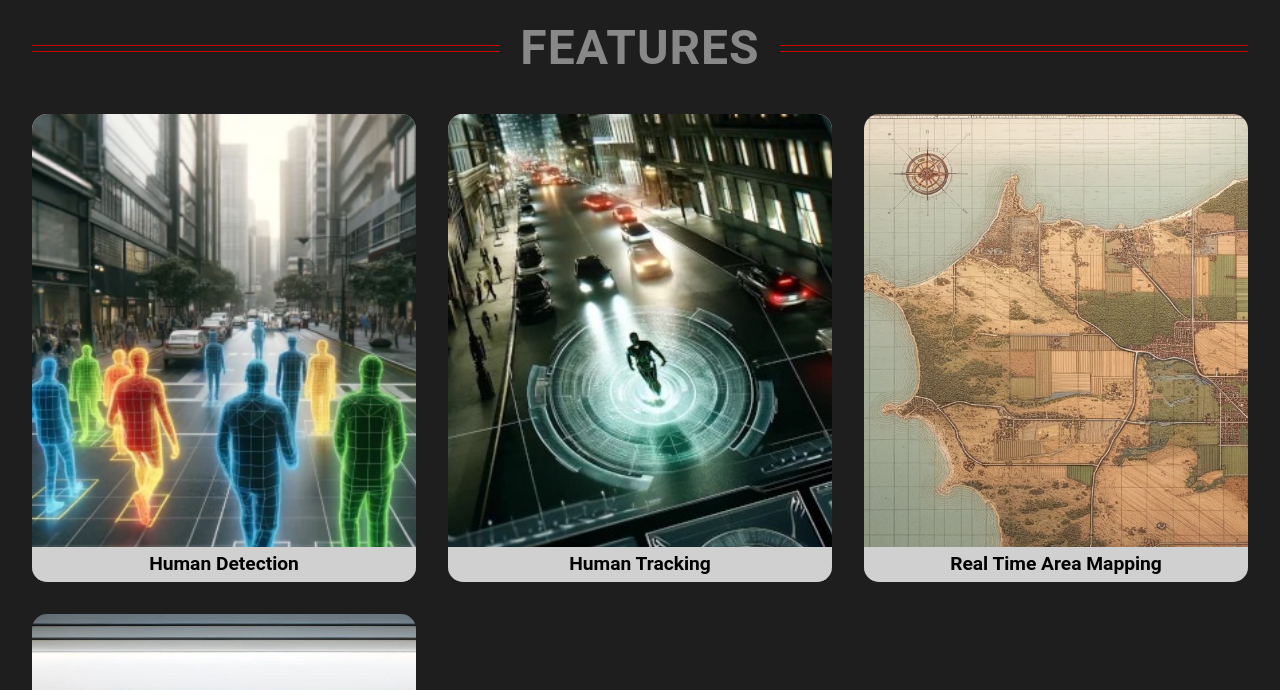
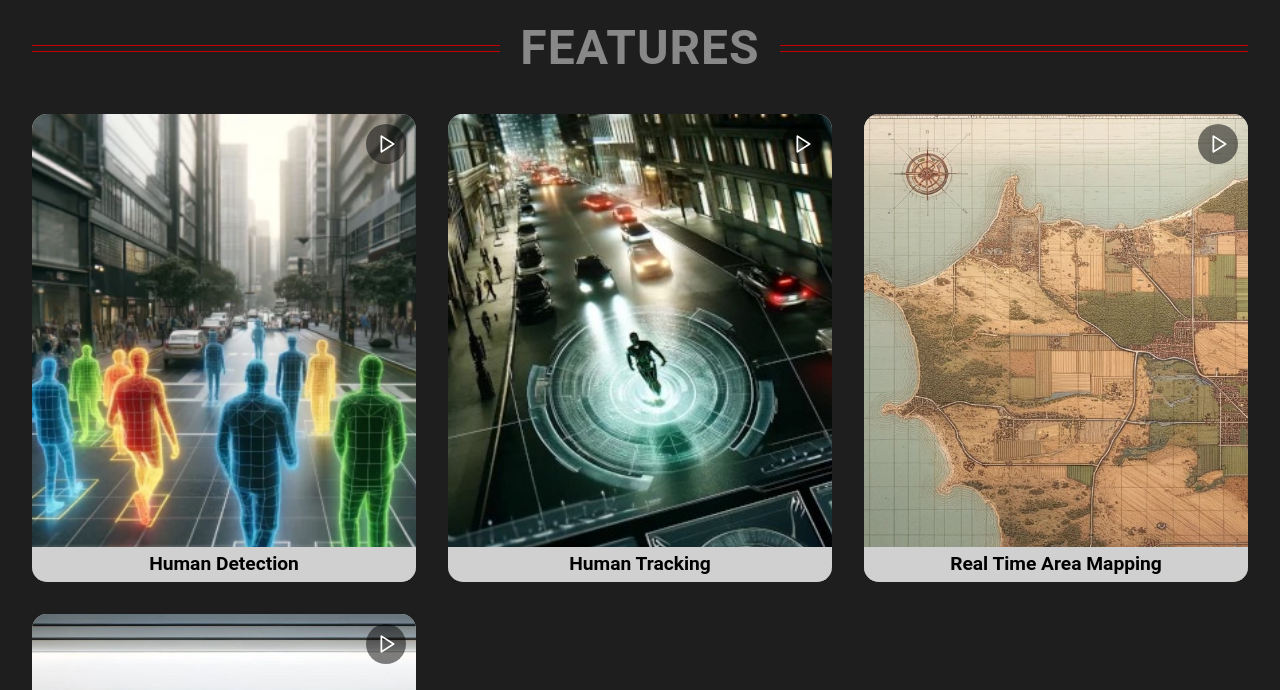
Before and after one commit to serhatandic/robodetection-web, a plain HTML site: page index.html in a window 1280 px wide. Shown: the part 920-1610 px from the top of the page. Drawn offline with nearby package versions, Linux system fonts and the light colour scheme.

Commit message:
add video icon, update on stylings of tech stack symbols

```diff
--- a/index.html
+++ b/index.html
@@ -42,6 +42,11 @@
                     </div>
                     <div class="feature-content">
                         <p>RoboDetect receives real-time video streams from the robot, processes them using the YOLO object detection algorithm, and outputs video streams with humans highlighted by bounding boxes. This allows operators to identify and track individuals within the robot’s field of vision effectively.</p>
+                        <div class="video-icon-container">
+                            <svg class="video-icon" xmlns="http://www.w3.org/2000/svg" viewBox="0 0 24 24" fill="none" stroke="currentColor" stroke-width="2" stroke-linecap="round" stroke-linejoin="round">
+                                <polygon points="5 3 19 12 5 21 5 3"></polygon>
+                            </svg>
+                        </div>
                         <h3>Human Detection</h3>
                     </div>
                     <div id="modal1" class="modal">
@@ -63,6 +68,11 @@
                     </div>
                     <div class="feature-content">
                         <p>Operators can select a target individual with a simple mouse click within the Web UI. The system then autonomously directs the robot to follow the selected individual, streamlining tracking in complex environments like debris fields or caves.</p>
+                        <div class="video-icon-container">
+                            <svg class="video-icon" xmlns="http://www.w3.org/2000/svg" viewBox="0 0 24 24" fill="none" stroke="currentColor" stroke-width="2" stroke-linecap="round" stroke-linejoin="round">
+                                <polygon points="5 3 19 12 5 21 5 3"></polygon>
+                            </svg>
+                        </div>
                         <h3>Human Tracking</h3>
                     </div>
                     <div id="modal2" class="modal">
@@ -84,6 +94,11 @@
                     </div>
                     <div class="feature-content">
                         <p>RoboDetect employs advanced sensors to generate real-time 2D occupancy grid maps, providing essential data for pre-mission planning. These maps are crucial for strategic deployment in uncharted or dangerous areas.</p>
+                        <div class="video-icon-container">
+                            <svg class="video-icon" xmlns="http://www.w3.org/2000/svg" viewBox="0 0 24 24" fill="none" stroke="currentColor" stroke-width="2" stroke-linecap="round" stroke-linejoin="round">
+                                <polygon points="5 3 19 12 5 21 5 3"></polygon>
+                            </svg>
+                        </div>
                         <h3>Real Time Area Mapping</h3>
                     </div>
                     <div id="modal3" class="modal">
@@ -105,6 +120,11 @@
                     </div>
                     <div class="feature-content">
                         <p>From intuitive Web UIs to advanced physical controls, operators can command RoboDetect using various input methods including keyboards, digital joysticks.</p>
+                        <div class="video-icon-container">
+                            <svg class="video-icon" xmlns="http://www.w3.org/2000/svg" viewBox="0 0 24 24" fill="none" stroke="currentColor" stroke-width="2" stroke-linecap="round" stroke-linejoin="round">
+                                <polygon points="5 3 19 12 5 21 5 3"></polygon>
+                            </svg>
+                        </div>
                         <h3>Control and Command for Robot Dog</h3>
                     </div>
                     <div id="modal4" class="modal">
@@ -181,7 +201,7 @@
                 </div>
                 <div class="tech-plate">
                     <div class="tech-plate-image_invert">
-                        <img src="images/ros2.png" alt="ROS">
+                        <img src="images/Ros_logo.svg.png" alt="ROS">
                     </div>
                     <div class="tech-plate-content">ROS</div>
                 </div>
--- a/style.css
+++ b/style.css
@@ -237,7 +237,9 @@ section p {
 }
 
 .tech-stack {
-	display: grid;
+	display: flex;
+	align-items: center;
+	gap: 1rem;
 	grid-template-columns: repeat(auto-fit, minmax(80px, 0.1fr));
 	justify-content: space-between;
 	margin: 0 auto;
@@ -246,11 +248,11 @@ section p {
 }
 
 .tech-plate {
-	overflow: hidden;
 	display: flex;
 	flex-direction: column;
-	align-items: center;
-	text-align: center;
+	justify-content: space-between;
+	/*limit size*/
+	width: 125px;
 }
 
 .tech-plate-image img {
@@ -349,6 +351,31 @@ section p {
 
 .feature-content:hover p {
 	opacity: 1; /* Make text fully visible on hover */
+}
+
+.video-icon-container {
+	position: absolute;
+	top: 10px;
+	right: 10px;
+	background: rgba(0, 0, 0, 0.5);
+	border-radius: 50%; /* Ensure the container is a circle */
+	padding: 0.5rem;
+	width: 40px; /* Fixed width for perfect circle */
+	height: 40px; /* Fixed height for perfect circle */
+	display: flex;
+	align-items: center;
+	justify-content: center;
+}
+
+.video-icon {
+	margin-left: 3px;
+	width: 24px;
+	height: 24px;
+	color: white;
+}
+
+.feature:hover .video-icon-container {
+	display: none; /* Hide the video icon container on hover */
 }
 
 /* How it works */
```
